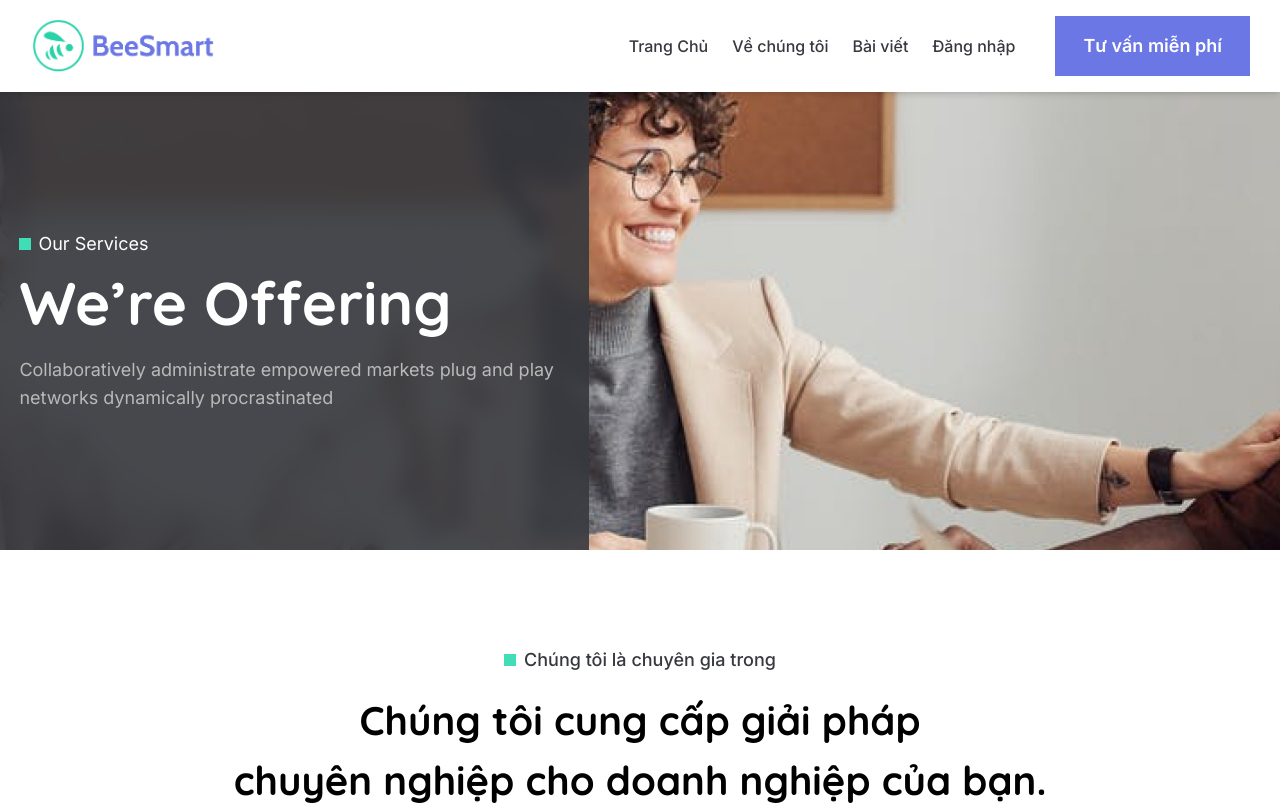
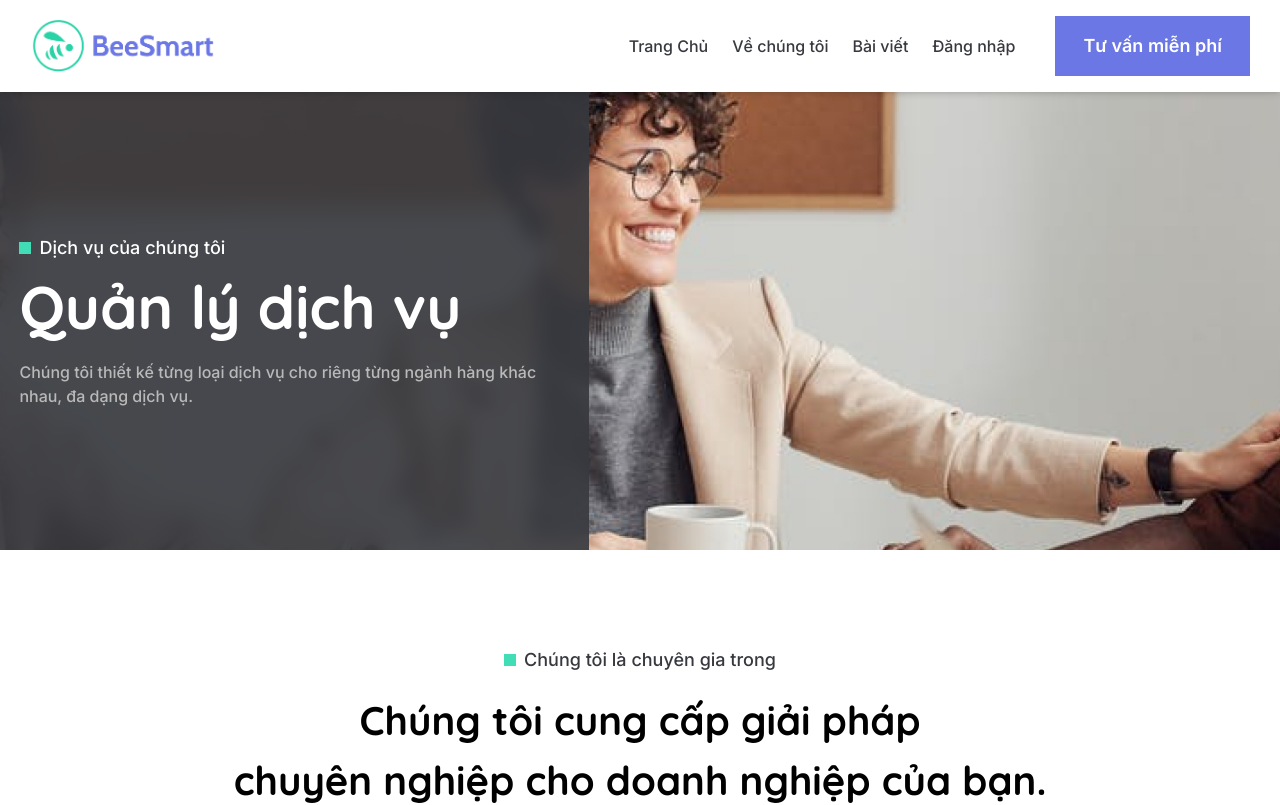
Before and after one commit to khangnguyen2100/next-13-sales-management-project, a Next.js app: page /services in a window 1280 px wide. Shown: the top 805 px of the page. Built offline with nearby package versions, Linux system fonts and the light colour scheme.

Commit message:
enhance banner

```diff
--- a/src/app/(client)/contact/page.tsx
+++ b/src/app/(client)/contact/page.tsx
@@ -1,20 +1,16 @@
 import ClientLayout from '@/components/Layout/ClientLayout';
-import HeadingWithDot from '@/components/common/HeadingWithDot';
-import HeroBanner from '@/components/common/HeroBanner';
+import Banner from '@/components/common/Banner';
+import ContactFormSection from '@/components/contact/ContactFormSection';
+import ContactInfoSection from '@/components/contact/ContactInfoSection';
 import BannerImage from 'public/images/contact/banner.jpg';
-import ContactInfoSection from '@/components/contact/ContactInfoSection';
-import ContactFormSection from '@/components/contact/ContactFormSection';
 export default function Index() {
   return (
     <ClientLayout>
-      <HeroBanner imageSrc={BannerImage}>
-        <HeadingWithDot color='white' variant='secondary' align='start'>
-          Contact Us
-        </HeadingWithDot>
-        <h1 className='mt-5 text-[60px] text-white lgd:text-5xl mdd:text-4xl'>
-          Feel Free Reach Us
-        </h1>
-      </HeroBanner>
+      <Banner
+        imageSrc={BannerImage}
+        heading='Contact Us'
+        title='Hãy liên hệ với chúng tôi'
+      ></Banner>
       <ContactInfoSection />
       <ContactFormSection />
     </ClientLayout>
--- a/src/app/(client)/services/page.tsx
+++ b/src/app/(client)/services/page.tsx
@@ -1,16 +1,18 @@
 import ClientLayout from '@/components/Layout/ClientLayout';
-import {
-  ServicesBanner,
-  ServicesOffering,
-  ServicesAdvance,
-} from '@/components/services';
+import { ServicesOffering, ServicesAdvance } from '@/components/services';
 import { Solutions } from '@/components/home';
 import ReviewList from '@/components/review/ReviewList';
-
+import Banner from '@/components/common/Banner';
+import BannerImg from 'public/images/services/banner.jpg';
 export default function Index() {
   return (
     <ClientLayout>
-      <ServicesBanner />
+      <Banner
+        imageSrc={BannerImg}
+        heading='Dịch vụ của chúng tôi'
+        title='Quản lý dịch vụ'
+        description='Chúng tôi thiết kế từng loại dịch vụ cho riêng từng ngành hàng khác nhau, đa dạng dịch vụ. '
+      ></Banner>
       <Solutions full />
       <ServicesOffering />
       <ServicesAdvance />
--- a/src/components/common/Banner.tsx
+++ b/src/components/common/Banner.tsx
@@ -1,5 +1,49 @@
-function Banner() {
-  return <></>;
-}
+import clsx from 'clsx';
+import Image, { StaticImageData } from 'next/image';
+
+import HeadingWithDot from './HeadingWithDot';
+
+type Props = {
+  imageSrc: StaticImageData;
+  height?: 'small' | 'medium' | 'large';
+  heading: string;
+  title: string;
+  description?: string;
+};
+const HeightLookUp: Record<string, string> = {
+  small: 'h-[458px] mdd:h-[50vh]',
+  medium: 'h-[650px] mdd:h-[55vh]',
+  large: 'h-[815px] mdd:h-[65vh]',
+};
+const Banner = (props: Props) => {
+  const { imageSrc, height = 'small', heading, title, description } = props;
+
+  return (
+    <div className={clsx(HeightLookUp[height], 'relative w-full')}>
+      {/* background */}
+      <Image
+        src={imageSrc}
+        alt='image'
+        fill
+        quality={100}
+        priority
+        className='object-cover'
+        placeholder='blur'
+      />
+      {/* content */}
+      <div className='absolute inset-y-0 left-0 h-full w-full bg-section-2/90 backdrop-blur-[9.5px] lg:w-2/3 xl:w-[46%]'>
+        <div className='absolute left-4 top-1/2 translate-y-[-50%] md:left-1/2 md:min-w-[550px] md:translate-x-[-50%]'>
+          <HeadingWithDot color='white' variant='secondary' align='start'>
+            {heading}
+          </HeadingWithDot>
+          <h1 className='mb-2 text-[60px] text-white lgd:text-5xl mdd:text-4xl'>
+            {title}
+          </h1>
+          <p className='font-medium text-typo-2'>{description}</p>
+        </div>
+      </div>
+    </div>
+  );
+};
 
 export default Banner;
--- a/src/components/services/ServicesAdvanceSection.tsx
+++ b/src/components/services/ServicesAdvanceSection.tsx
@@ -1,6 +1,6 @@
 import Image from 'next/image';
 
-import { CircularProgress } from 'components/Mui';
+import { CircularProgress, Divider } from 'components/Mui';
 import starIcon from 'public/icons/star.svg';
 import vCheckIcon from 'public/icons/v-check-secondary.svg';
 
@@ -42,9 +42,11 @@ const CircularItem = (props: CircularItemProps) => {
     </div>
   );
 };
+
 const ServicesAdvance = () => {
   return (
-    <div className='flex-center container my-24 w-full gap-x-[72px] gap-y-10 lgd:flex-col'>
+    <div className='container mt-24 w-full'>
+      <div className='flex-center gap-x-[72px] gap-y-10 lgd:flex-col'>
         {/* content */}
         <div className='text-typo-1'>
           {/* header */}
@@ -64,18 +66,33 @@ const ServicesAdvance = () => {
           {/* check list */}
           <div className='mt-9 grid grid-cols-2 gap-x-5 gap-y-6  mobile:grid-cols-1'>
             <div className='col-span-1 flex items-center gap-x-2'>
-            <Image src={vCheckIcon} width={27} height={27} alt='v-check-icon' />
+              <Image
+                src={vCheckIcon}
+                width={27}
+                height={27}
+                alt='v-check-icon'
+              />
               <p className='text-lg text-typo-1 '>
                 <span className='font-bold '>2,800+ </span>
                 KH đang hoạt động
               </p>
             </div>
             <div className='col-span-1 flex items-center gap-x-2'>
-            <Image src={vCheckIcon} width={27} height={27} alt='v-check-icon' />
+              <Image
+                src={vCheckIcon}
+                width={27}
+                height={27}
+                alt='v-check-icon'
+              />
               <p className='text-lg text-typo-1 '>Kênh hỗ trợ youtube</p>
             </div>
             <div className='col-span-1 flex items-center gap-x-2'>
-            <Image src={vCheckIcon} width={27} height={27} alt='v-check-icon' />
+              <Image
+                src={vCheckIcon}
+                width={27}
+                height={27}
+                alt='v-check-icon'
+              />
               <p className='text-lg text-typo-1 '>
                 <span className='font-bold'>1,670 + </span>
                 <span className='text-[#FFB342]'>5 </span>
@@ -90,7 +107,12 @@ const ServicesAdvance = () => {
               </p>
             </div>
             <div className='col-span-1 flex items-center gap-x-2'>
-            <Image src={vCheckIcon} width={27} height={27} alt='v-check-icon' />
+              <Image
+                src={vCheckIcon}
+                width={27}
+                height={27}
+                alt='v-check-icon'
+              />
               <p className='text-lg text-typo-1 '>Kênh hỗ trợ youtube</p>
             </div>
           </div>
@@ -110,8 +132,14 @@ const ServicesAdvance = () => {
             description='Khách hàng'
             value={95}
           />
-        <CircularItem heading='Đã hoàn thành' description='Dự án' value={85} />
+          <CircularItem
+            heading='Đã hoàn thành'
+            description='Dự án'
+            value={85}
+          />
         </div>
+      </div>
+      <Divider className='mt-24' />
     </div>
   );
 };
--- a/src/components/services/ServicesBanner.tsx
+++ /dev/null
@@ -1,22 +0,0 @@
-import HeroBanner from '@/components/common/HeroBanner';
-import BannerImg from 'public/images/services/banner.jpg';
-
-const ServicesBanner = () => {
-  return (
-    <HeroBanner imageSrc={BannerImg}>
-      <div className='mb-3 flex items-center gap-x-[7px]'>
-        <div className='h-3 w-3 bg-secondary'></div>
-        <p className='text-lg text-white'>Our Services</p>
-      </div>
-      <h1 className='text-5xl font-bold leading-[1.1] text-white md:text-[60px]'>
-        {'We’re Offering'}
-      </h1>
-      <p className='mt-5 text-lg text-typo-2'>
-        Collaboratively administrate empowered markets plug and play networks
-        dynamically procrastinated
-      </p>
-    </HeroBanner>
-  );
-};
-
-export default ServicesBanner;
--- a/src/components/services/index.ts
+++ b/src/components/services/index.ts
@@ -1,5 +1,4 @@
-import ServicesBanner from './ServicesBanner';
 import ServicesOffering from './ServicesOffering';
 import ServicesAdvance from './ServicesAdvanceSection';
 
-export { ServicesBanner, ServicesOffering, ServicesAdvance };
+export { ServicesOffering, ServicesAdvance };
```
Also changed, not shown: src/components/common/HeroBanner.tsx (+1 -1 lines), src/app/(client)/about-us/page.tsx (renamed from src/app/about-us/page.tsx). Lines whose indentation alone changed are shown as unchanged.
